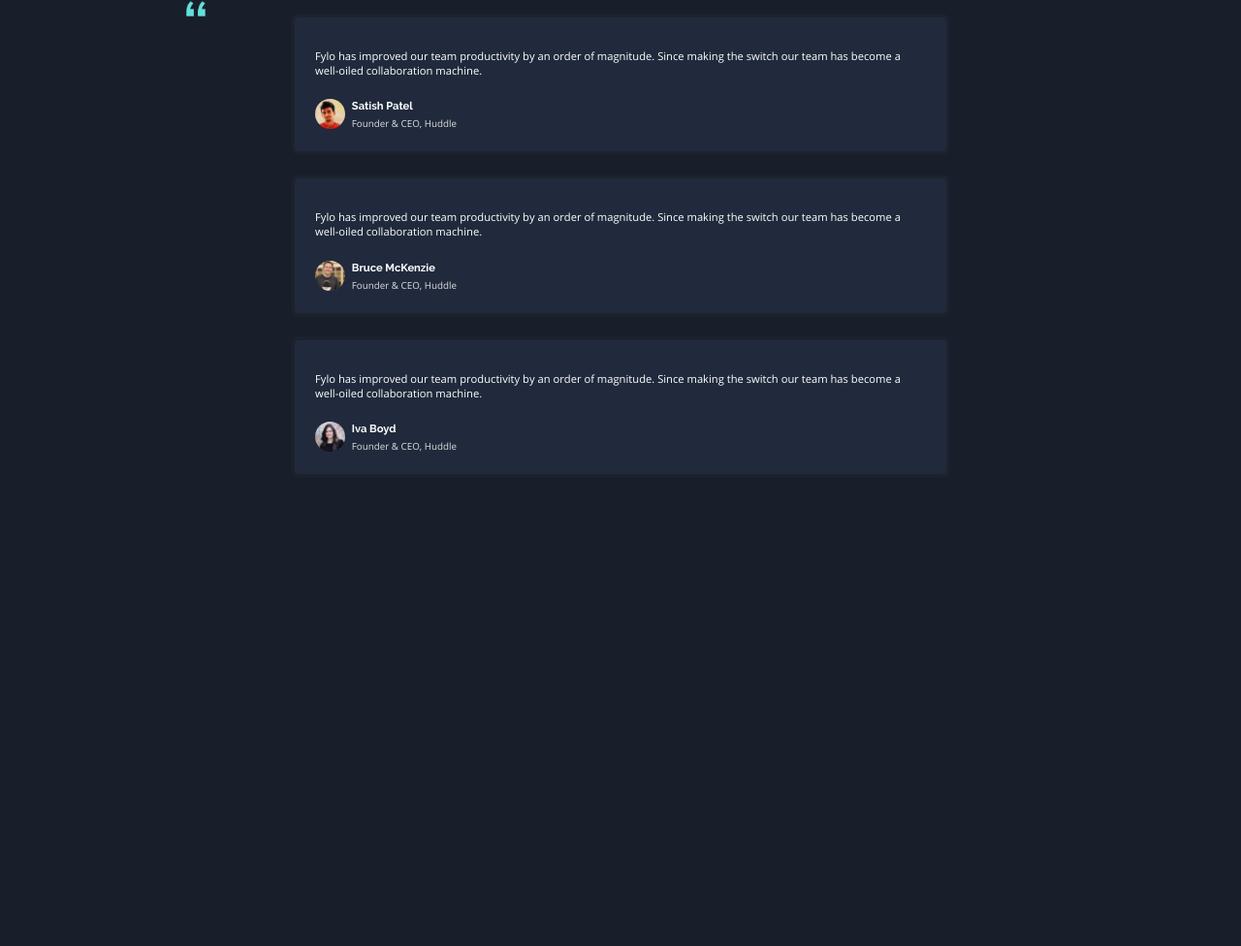
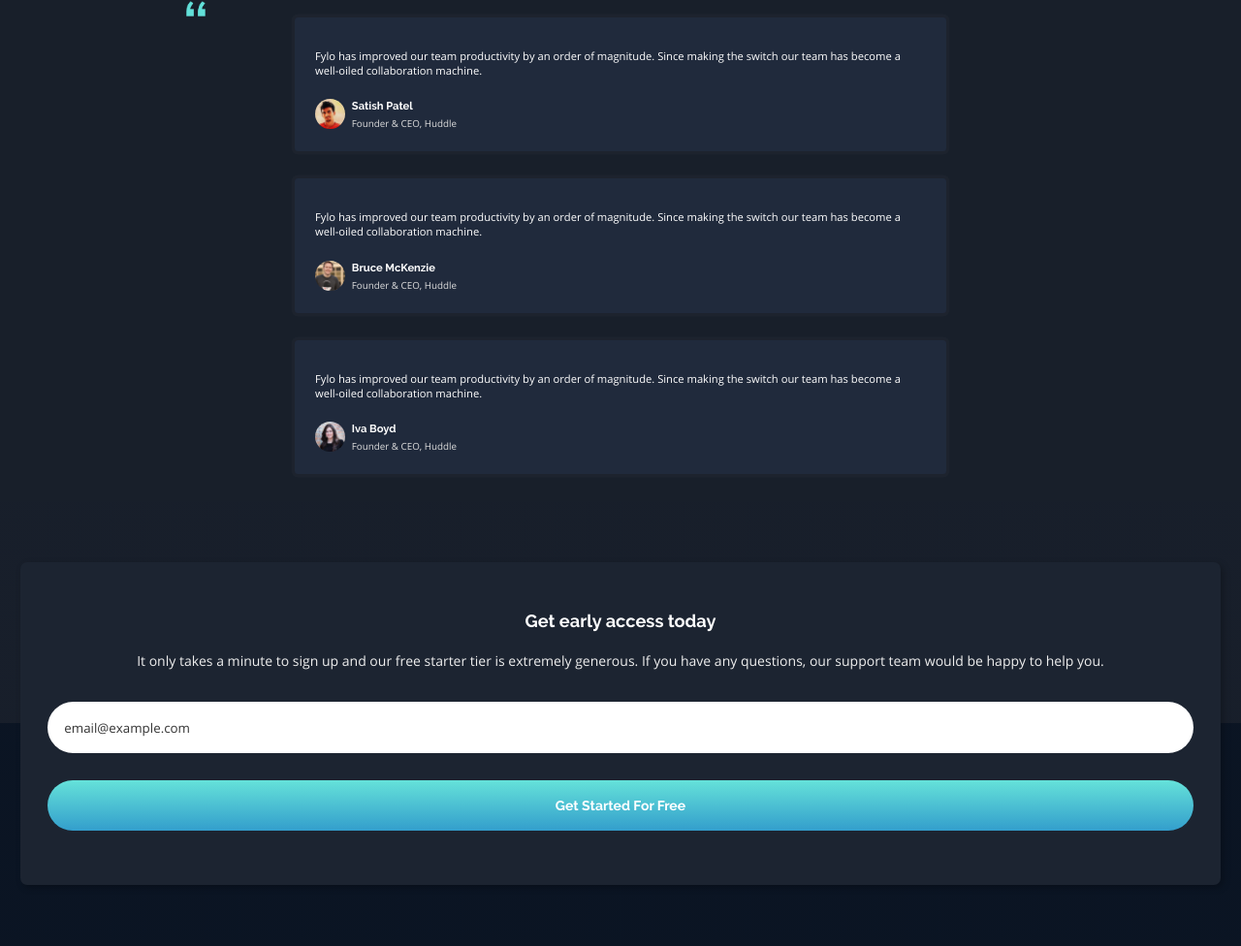
Before and after one commit to h-shams/fylo-landing-page-dark, a plain HTML site: page index.html in a window 1280 px wide. Shown: the part 2816-3792 px from the top of the page at 97% size. Before the commit the page ends 3333 px from the top, so only its background shows below. Drawn offline with Linux system fonts and the light colour scheme.

Commit message:
create sign up section

```diff
--- a/css/main.css
+++ b/css/main.css
@@ -16,6 +16,12 @@
 --white: hsl(0, 0%, 100%)
 }
 
+html{
+  box-sizing: border-box;
+}
+html *,html *::after,html *::before{
+  box-sizing: inherit;
+}
 
 body{
   font-size: .875rem;
@@ -25,6 +31,8 @@ body{
   font-family: open-sans;
   font-weight: 400;
 }
+
+
 
 .inner-container{
   width: 80%;
@@ -241,3 +249,45 @@ body{
   font-size: .7em;
   color: #ddd;
 }
+
+.sign-up{
+  background-image: linear-gradient(var(--dark-blue) 50%,var(--very-dark-blue) 50%);
+  padding: 3em 0;
+}
+
+.sign-up__wrapper{
+  border-radius: .5em;
+  background-color: var(--semi-dark-blue);
+  padding: 2em;
+  margin: 1.5em;
+  box-shadow: .2em .2em .5em 0 rgba(0,0,0,.25);
+}
+
+.sign-up__title{
+  font-size: 1.3em;
+}
+
+.sign-up__txt{
+  text-align: center;
+  color: #eee;
+}
+
+.sign-up__input{
+  border: none;
+  border-radius: 50em;
+  padding: 1.3em;
+  display: block;
+  width: 100%;
+  margin-top: 2.5em;
+  color: #333;
+  font-family: inherit;
+}
+.sign-up__input::placeholder{
+  color: #333;
+}
+
+.sign-up__btn{
+  padding: 1.3em;
+  text-align: center;
+  display: block;
+}
--- a/index.html
+++ b/index.html
@@ -139,28 +139,22 @@
         </div>
       </div>
     </section>
+    <section class="sign-up">
+        <div class="sign-up__wrapper">
+          <h3 class="heading sign-up__title">Get early access today</h3>
+          <p class="sign-up__txt">
+            It only takes a minute to sign up and our free starter tier is extremely generous. If you have any
+            questions, our support team would be happy to help you.
+          </p>
+          <input type="text" class="sign-up__input" placeholder="email@example.com">
+          <a href="" class="btn sign-up__btn">Get Started For Free</a>
+        </div>
+    </section>
+
   </div>
 
 </body>
   <!--
-  Fylo has improved our team productivity by an order of magnitude. Since making the switch our team has
-  become a well-oiled collaboration machine.
-
-  Satish Patel
-  Founder & CEO, Huddle
-
-  Fylo has improved our team productivity by an order of magnitude. Since making the switch our team has
-  become a well-oiled collaboration machine.
-
-  Bruce McKenzie
-  Founder & CEO, Huddle
-
-  Fylo has improved our team productivity by an order of magnitude. Since making the switch our team has
-  become a well-oiled collaboration machine.
-
-  Iva Boyd
-  Founder & CEO, Huddle
-
   Get early access today
 
   It only takes a minute to sign up and our free starter tier is extremely generous. If you have any
```
